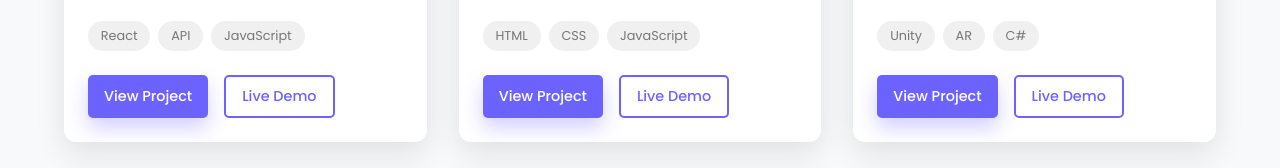
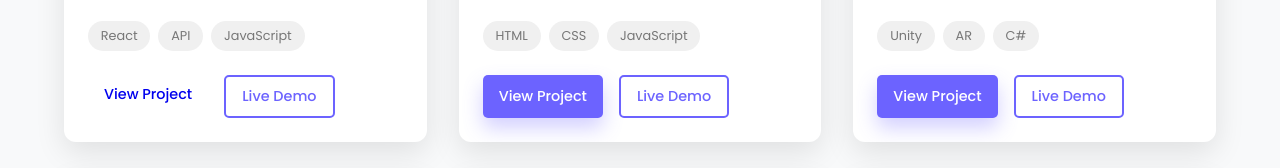
Before and after one commit to arunavbaruah/Portfolio, a plain HTML site: page index.html in a window 1280 px wide. Shown: the part 2433-2601 px from the top of the page. Drawn offline with nearby package versions, Linux system fonts and the light colour scheme.

Commit message:
Update index.html

```diff
--- a/index.html
+++ b/index.html
@@ -1041,7 +1041,7 @@
                         <span class="project-tag">JavaScript</span>
                     </div>
                     <div class="project-links">
-                        <a href="https://arunavbaruah.github.io/Weather-App-using-React/" class="btn btn-primary">View Project</a>
+                        <a href="https://github.com/arunavbaruah/Weather_API">View Project</a>
                         <a href="#" class="btn btn-secondary">Live Demo</a>
                     </div>
                 </div>
```
